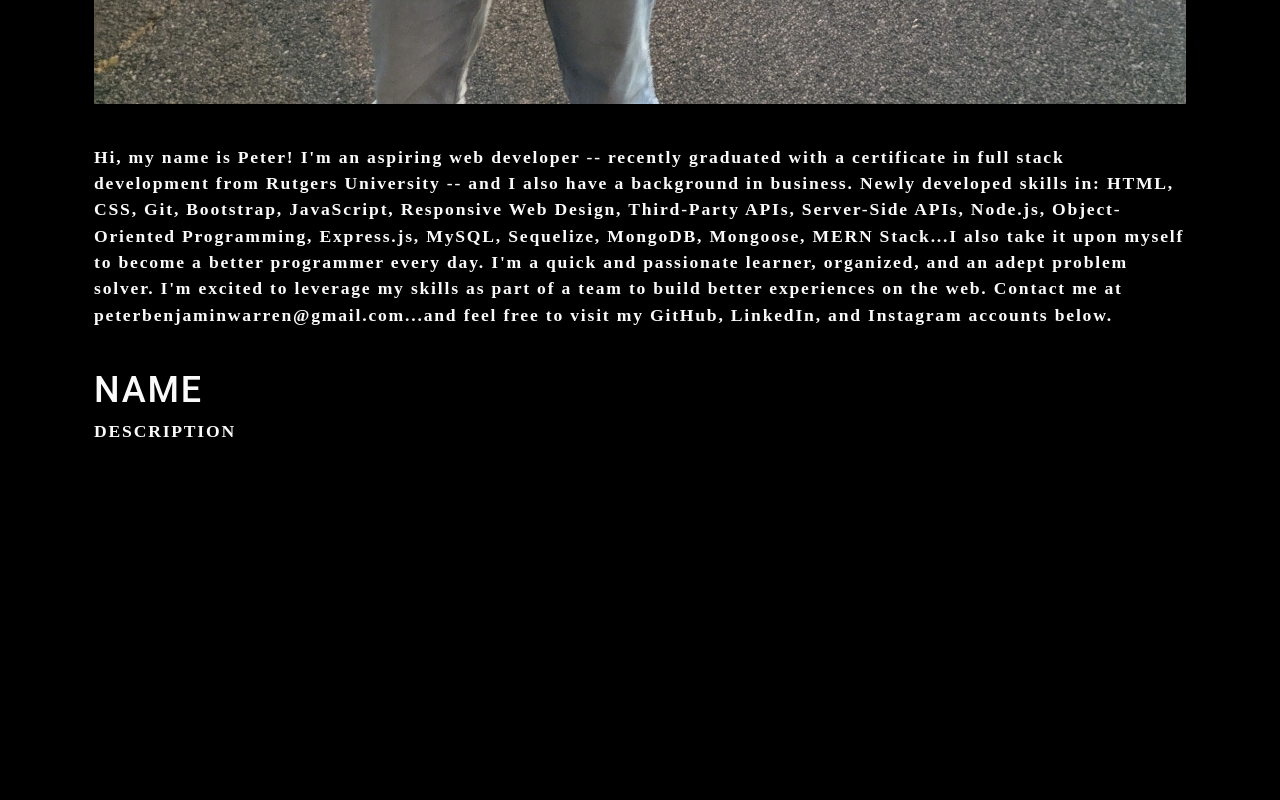
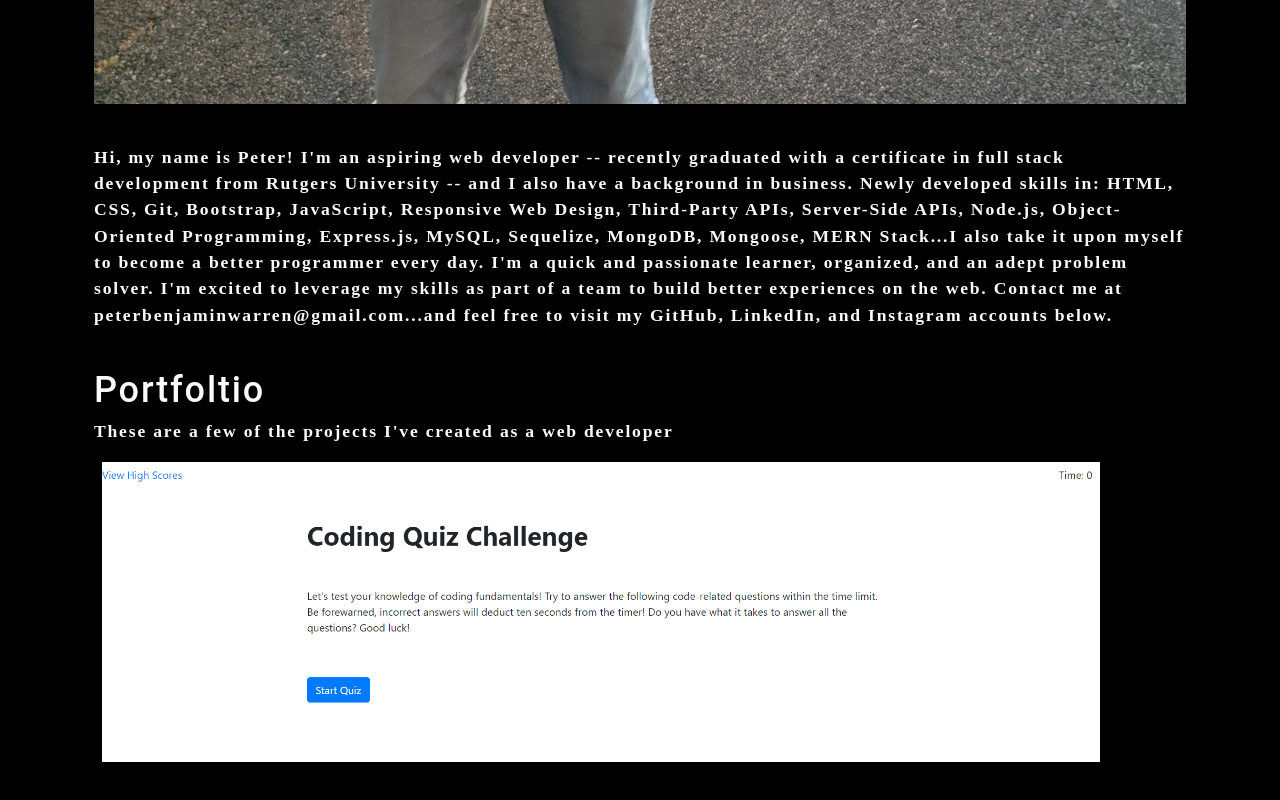
Before and after one commit to warrenp11/react-portfolio-02, a React (Create React App) app: page / in a window 1280 px wide. Shown: the part 1258-2058 px from the top of the page. Before the commit the page ends 1770 px from the top, so only its background shows below. Built offline with nearby package versions, Linux system fonts and the light colour scheme.

Commit message:
Gallery component displaying first project

```diff
--- a/src/components/Gallery/index.js
+++ b/src/components/Gallery/index.js
@@ -1,14 +1,27 @@
 import React from "react";
-import {capitalizeFirstLetter} from "../../utils/helpers";
+import { capitalizeFirstLetter } from "../../utils/helpers";
 import photo from "../../assets/small/projects/0.jpg";
 
 function Gallery() {
-    return (
-        <section>
-            <h1>NAME</h1>
-            <p>DESCRIPTION</p>
-        </section>
-    );
+  const currentCategory = {
+    name: "portfoltio",
+    description:
+      "these are a few of the projects I've created as a web developer",
+  };
+
+  return (
+    <section>
+      <h1>{capitalizeFirstLetter(currentCategory.name)}</h1>
+      <p>{capitalizeFirstLetter(currentCategory.description)}</p>
+      <div className="flex-row">
+        <img
+          src={photo}
+          alt="Coding Quiz Thumbnail"
+          className="img-thumbnail mx-1"
+        />
+      </div>
+    </section>
+  );
 }
 
 export default Gallery;
```
